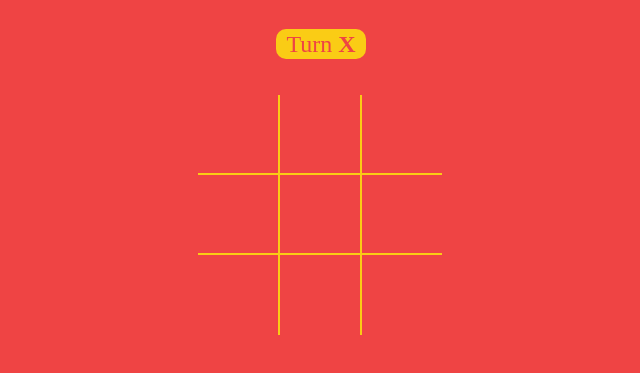
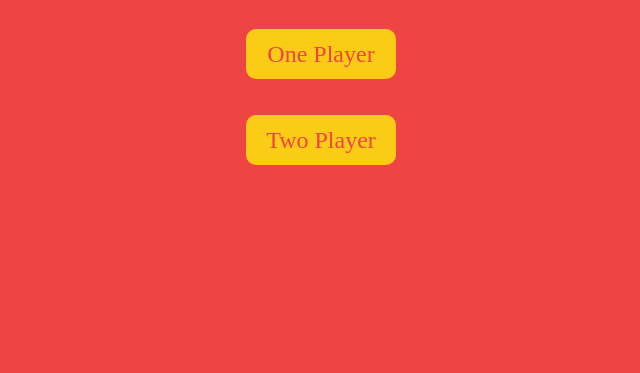
Before and after one commit to limittox/tic-tac-toe, a React app: page / in a window 1280 px wide. Shown: the part 101-474 px from the top of the page, without its empty margins (319-959 px from the left). Built offline with nearby package versions, Linux system fonts and the light colour scheme; a web font is replaced by a local one.

Commit message:
Added single player mode

```diff
--- a/src/Game.js
+++ b/src/Game.js
@@ -1,12 +1,21 @@
 import React, { useState } from "react";
 import Board from "./components/Board";
+import PlayerSelector from "./components/PlayerSelector";
 
 function Game() {
+  const [playMode, setPlayMode] = useState(null);
+
+  const handleClick = (selectedPlayMode) => {
+    setPlayMode(selectedPlayMode);
+  }
+
+  console.log(playMode);
 
   return (
     <div className="min-h-screen bg-red-500">
       <p className="text-center text-yellow-400 text-[65px] font-light font-['Inter']">tic-tac-toe</p>
-      <Board />
+      {playMode == null && <PlayerSelector onClick={(selectedPlayMode) => handleClick(selectedPlayMode)} />}
+      {playMode !== null && <Board playMode={playMode} />}
     </div>
   );
 }
--- a/src/components/Board.js
+++ b/src/components/Board.js
@@ -1,16 +1,63 @@
-import React, { useState } from "react";
+import React, { useState, useEffect } from "react";
 import Square from "../Square";
 import TurnIndicator from "./TurnIndicator";
 import WinnerIndicator from "./WinnerIndicator";
 
-function Board() {
-  const [squares, setSquares] = React.useState(Array(9).fill(null));
-  const [xIsNext, setXIsNext] = React.useState(true);
+function Board({ playMode }) {
+  const [squares, setSquares] = useState(Array(9).fill(null));
+  const [xIsNext, setXIsNext] = useState(true);
   const borderStyle = {
     borderRight: "border-r-2",
     borderBottom: "border-b-2",
-    borderTop: "border-t-2"
-  }
+    borderTop: "border-t-2",
+  };
+
+  // Single Player algorithm
+  const miniMaxAlgo = (squares, isMax) => {
+    const winner = calculateWinner(squares);
+    if (winner === "X") return -10;
+    if (winner === "O") return 10;
+    if (winner === "Draw") return 0;
+
+    if (isMax) {
+      let bestScore = -Infinity;
+      for (let i = 0; i < squares.length; i++) {
+        if (squares[i] === null) {
+          squares[i] = "O";
+          bestScore = Math.max(bestScore, miniMaxAlgo(squares, false));
+          squares[i] = null;
+        }
+      }
+      return bestScore;
+    } else {
+      let bestScore = Infinity;
+      for (let i = 0; i < squares.length; i++) {
+        if (squares[i] === null) {
+          squares[i] = "X";
+          bestScore = Math.min(bestScore, miniMaxAlgo(squares, true));
+          squares[i] = null;
+        }
+      }
+      return bestScore;
+    }
+  };
+
+  const findBestMove = (squares) => {
+    let bestScore = -Infinity;
+    let move;
+    for (let i = 0; i < squares.length; i++) {
+      if (squares[i] === null) {
+        squares[i] = "O";
+        let score = miniMaxAlgo(squares, false);
+        squares[i] = null;
+        if (score > bestScore) {
+          bestScore = score;
+          move = i;
+        }
+      }
+    }
+    return move;
+  };
 
   const handleClick = (i) => {
     const squaresCopy = [...squares];
@@ -22,13 +69,32 @@ function Board() {
     setXIsNext(!xIsNext);
   };
 
+  useEffect(() => {
+    // Check if it's computer's turn in single player mode
+    if (playMode === "singlePlayer" && !xIsNext && !calculateWinner(squares)) {
+      const bestMove = findBestMove(squares);
+      if (bestMove !== undefined) {
+        const squaresCopy = [...squares];
+        squaresCopy[bestMove] = "O";
+        setSquares(squaresCopy);
+        setXIsNext(true); // Switch back to player's turn
+      }
+    }
+  }, [squares, xIsNext, playMode]);
+
   const handleResetClick = () => {
     setSquares(Array(9).fill(null));
     setXIsNext(true);
-  }
+  };
 
   const renderSquare = (i, borderRight, borderBottom, borderTop) => {
-    return <Square value={squares[i]} onClick={() => handleClick(i)} style={{borderRight,borderBottom,borderTop}} />;
+    return (
+      <Square
+        value={squares[i]}
+        onClick={() => handleClick(i)}
+        style={{ borderRight, borderBottom, borderTop }}
+      />
+    );
   };
 
   const winner = calculateWinner(squares);
@@ -57,17 +123,16 @@ function Board() {
         squares[a] &&
         squares[a] === squares[b] &&
         squares[a] === squares[c]
-        ) {
-          return squares[a];
-        }
+      ) {
+        return squares[a];
       }
+    }
 
     let squareFillCount = 0;
     for (let i = 0; i < squares.length; i++) {
       if (squares[i] !== null) squareFillCount++;
     }
 
-    console.log(squareFillCount);
     if (squareFillCount === 9) {
       return "Draw";
     }
@@ -95,7 +160,9 @@ function Board() {
           {renderSquare(8, "", "", "")}
         </div>
       </div>
-      {(winner !== null) && <WinnerIndicator winner={winner} onClick={() => handleResetClick()} />}
+      {winner !== null && (
+        <WinnerIndicator winner={winner} onClick={() => handleResetClick()} />
+      )}
     </div>
   );
 }
--- a/src/components/Circle.js
+++ b/src/components/Circle.js
@@ -8,7 +8,7 @@ const Circle = () => {
         viewBox="0 0 117 117"
         fill="none"
       >
-        <circle cx="58.5" cy="58.5" r="55" stroke="#FAD61D" stroke-width="7" />
+        <circle cx="58.5" cy="58.5" r="55" stroke="#FAD61D" strokeWidth="7" />
       </svg>
     </>
   );
--- a/src/components/Cross.js
+++ b/src/components/Cross.js
@@ -14,7 +14,7 @@ const Cross = () => {
           x2="103.12"
           y2="101.054"
           stroke="#FAD61D"
-          stroke-width="7"
+          strokeWidth="7"
         />
         <line
           x1="2.49665"
@@ -22,7 +22,7 @@ const Cross = () => {
           x2="98.9494"
           y2="2.55393"
           stroke="#FAD61D"
-          stroke-width="7"
+          strokeWidth="7"
         />
       </svg>
     </>
--- /dev/null
+++ b/src/components/PlayerSelector.js
@@ -0,0 +1,18 @@
+const PlayerSelector = ({ onClick }) => {
+  return (
+    <div className="grid grid-rows-[max-content_1fr] text-center gap-4 mt-8 ml-8 mr-8 justify-items-center items-center">
+      <div className="flex items-center justify-center w-[150px] h-[50px] bg-yellow-400 rounded-[10px] mb-5 cursor-pointer" onClick={() => onClick("singlePlayer")}>
+        <div className="text-red-500 text-2xl font-normal font-[Inter]">
+          One Player
+        </div>
+      </div>
+      <div className="flex items-center justify-center w-[150px] h-[50px] bg-yellow-400 rounded-[10px] mb-5 cursor-pointer" onClick={() => onClick("multiPlayer")}>
+        <div className="text-red-500 text-2xl font-normal font-[Inter]">
+          Two Player
+        </div>
+      </div>
+    </div>
+  );
+};
+
+export default PlayerSelector;
--- a/src/components/WinnerIndicator.js
+++ b/src/components/WinnerIndicator.js
@@ -11,11 +11,11 @@ const WinnerIndicator = ({onClick, winner}) => {
         >
           <g
             fill="none"
-            fill-rule="evenodd"
+            fillRule="evenodd"
             stroke="#FAD61D"
-            stroke-linecap="round"
-            stroke-linejoin="round"
-            stroke-width="2"
+            strokeLinecap="round"
+            strokeLinejoin="round"
+            strokeWidth="2"
             transform="matrix(0 1 1 0 2.5 2.5)"
           >
             <path d="m3.98652376 1.07807068c-2.38377179 1.38514556-3.98652376 3.96636605-3.98652376 6.92192932 0 4.418278 3.581722 8 8 8s8-3.581722 8-8-3.581722-8-8-8" />
```
Also changed, not shown: src/built_css/tailwind.css.
